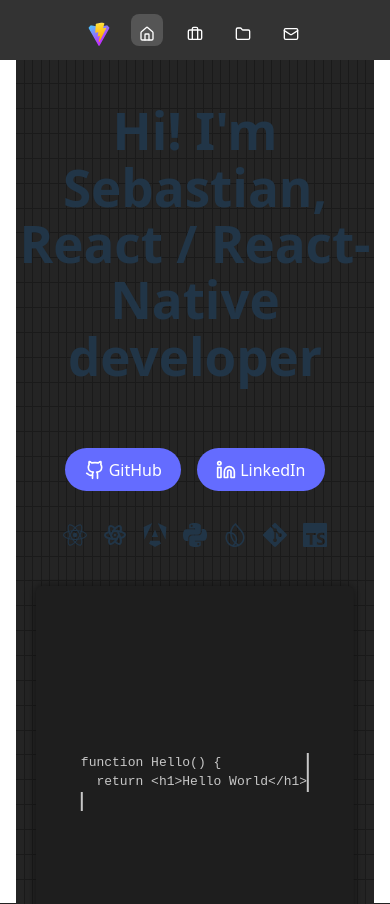
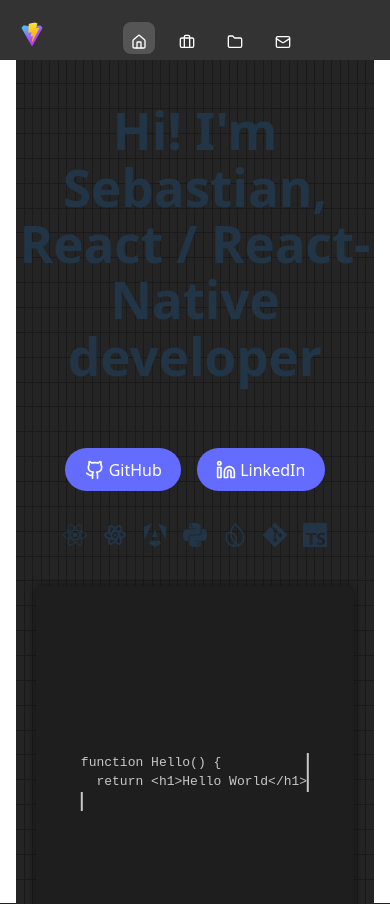
Before and after one commit to SbtnAvls/me, a React (Vite) app: page / in a window 390 px wide. Built offline with nearby package versions, Linux system fonts and the light colour scheme.

Commit message:
Move profile button to top of sidebar

```diff
--- a/src/App.css
+++ b/src/App.css
@@ -32,6 +32,10 @@
   border-radius: 50%;
 }
 
+.profile-button {
+  margin-bottom: 1rem;
+}
+
 .sidebar:hover {
   width: 200px;
   align-items: flex-start;
@@ -46,8 +50,9 @@
   flex-direction: column;
   gap: 1rem;
   flex: 1;
-  justify-content: center;
+  justify-content: flex-start;
   align-items: center;
+  margin-top: 1rem;
 }
 
 .sidebar button,
@@ -182,6 +187,10 @@
     width: 100%;
   }
 
+  .profile-button {
+    margin-bottom: 0;
+  }
+
   .sidebar button .label,
   .sidebar a .label,
   .sidebar:hover button .label,
--- a/src/App.jsx
+++ b/src/App.jsx
@@ -55,13 +55,13 @@ function App() {
   return (
     <div className="app">
       <nav className="sidebar">
+        <button className="profile-button">
+          <span className="icon">
+            <img src="/vite.svg" alt="Perfil" className="profile-photo" />
+          </span>
+          <span className="label">Perfil</span>
+        </button>
         <div className="sidebar-menu">
-          <button className="profile-button">
-            <span className="icon">
-              <img src="/vite.svg" alt="Perfil" className="profile-photo" />
-            </span>
-            <span className="label">Perfil</span>
-          </button>
           {sections.map(({ name, label, icon: Icon }, idx) => (
             <button
               key={name}
```
